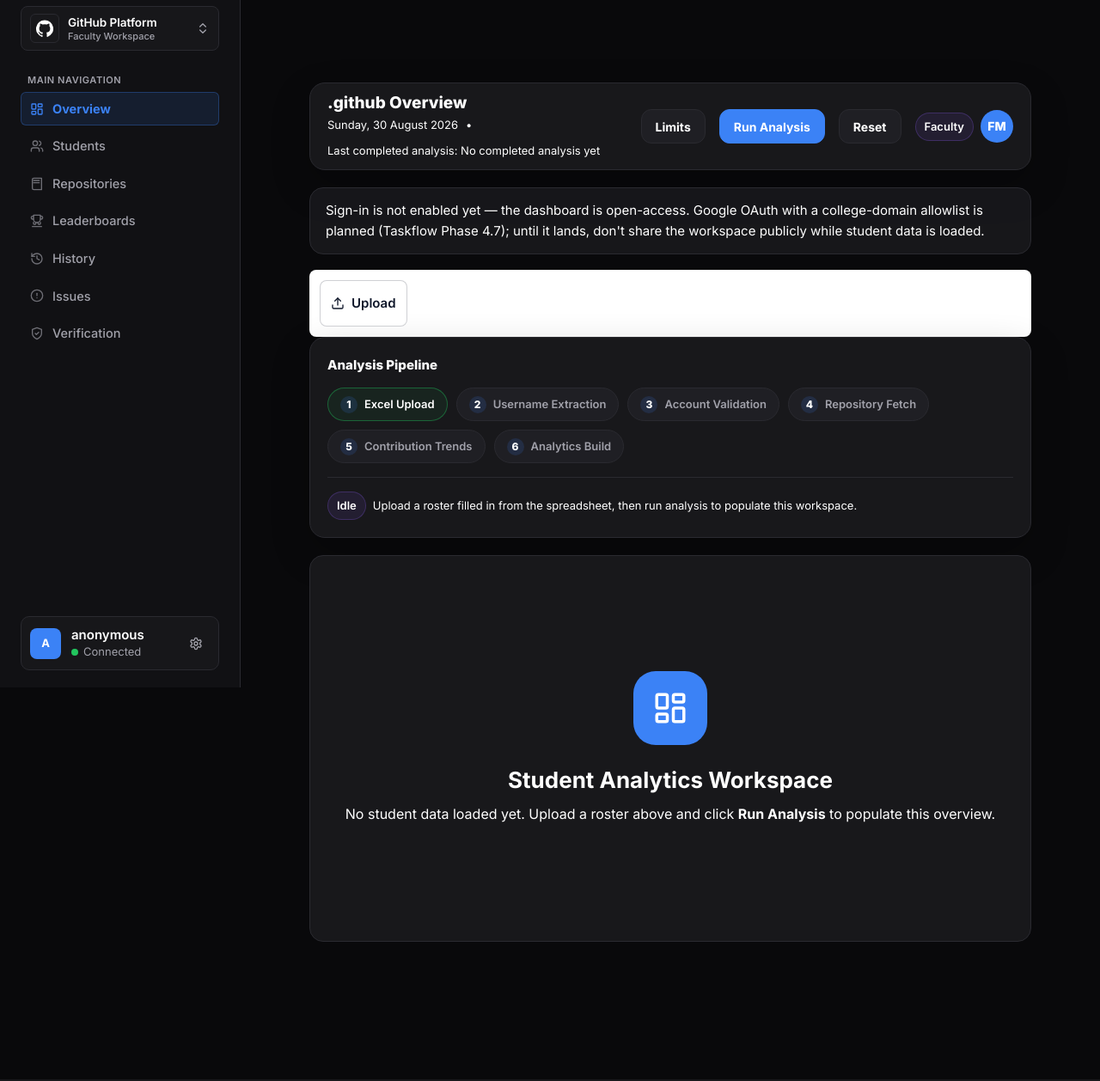
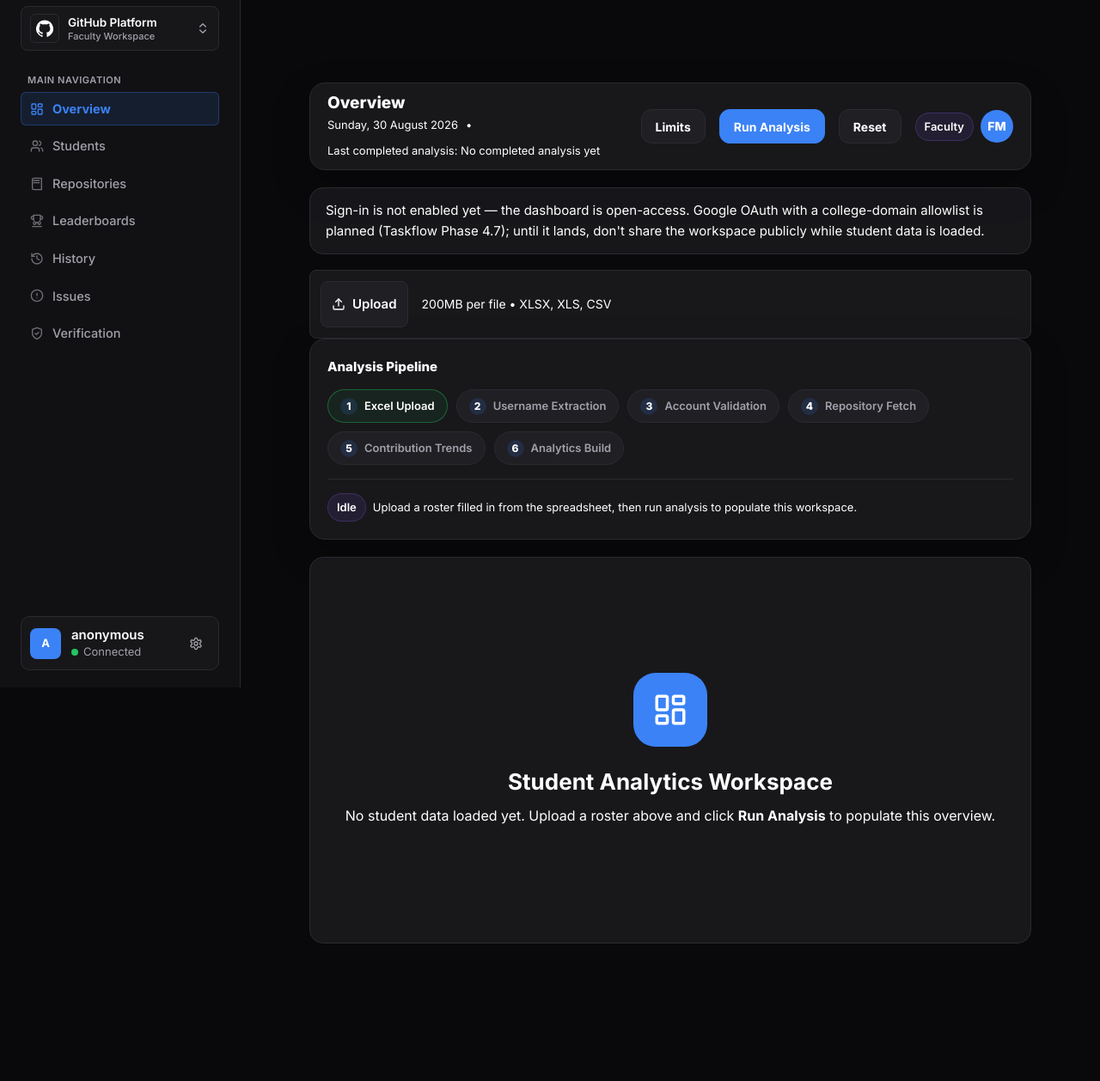
Before and after one commit to Horrid-12/Student-Analytics, a FastAPI app: page / in a window 1280 px wide. Shown: the whole page at 86% size. Run offline with FastAPI, Linux system fonts and the light colour scheme; data that the repository does not hold is empty; some libraries are stand-ins or nearby versions.

Commit message:
fix: batch resolution of BUG-086, BUG-087, BUG-088 (theme-aware charts, upload bar, copy typos)

```diff
--- a/app/charts.py
+++ b/app/charts.py
@@ -13,9 +13,10 @@ PURPLE = "#8B5CF6"
 DONUT_COLORS = ["#3B82F6", "#22C55E", "#F59E0B", "#EF4444", "#8B5CF6", "#14B8A6"]
 
 _AXIS = dict(
-    gridcolor="rgba(42, 42, 48, 0.55)",
-    color="#2A2A30",
-    tickfont=dict(color="#A1A1AA", size=13, family="Inter"),
+    # BUG-086: neutral placeholders — theme-aware values injected by charts.html macro at render time.
+    gridcolor="transparent",
+    color="transparent",
+    tickfont=dict(color="transparent", size=13, family="Inter"),
 )
 
 
@@ -25,10 +26,11 @@ def _layout(fig, title, height):
         height=height,
         paper_bgcolor="rgba(0,0,0,0)",
         plot_bgcolor="rgba(0,0,0,0)",
-        font=dict(color="#A1A1AA", family="Inter"),
+        font=dict(color="transparent", family="Inter"),
         margin=dict(l=10, r=10, t=40 if title else 8, b=10),
         showlegend=False,
-        hoverlabel=dict(bgcolor="#1F1F24", bordercolor="#2A2A30", font=dict(color="#FFFFFF")),
+        # BUG-086: hoverlabel colours injected by JS — placeholder keeps structure valid.
+        hoverlabel=dict(bgcolor="transparent", bordercolor="transparent", font=dict(color="transparent")),
     )
     return fig
 
@@ -44,7 +46,7 @@ def donut(labels, values, title=None, colors=None):
             sort=False,
             marker=dict(colors=colors or DONUT_COLORS[: len(values)]),
             textinfo="label+percent",
-            textfont=dict(color="#FFFFFF", size=12),
+            textfont=dict(color="transparent", size=12),  # BUG-086: injected by JS
             hovertemplate="%{label}: %{value}<extra></extra>",
         )
     )
@@ -52,11 +54,11 @@ def donut(labels, values, title=None, colors=None):
         title=title,
         paper_bgcolor="rgba(0,0,0,0)",
         plot_bgcolor="rgba(0,0,0,0)",
-        font=dict(color="#A1A1AA", family="Inter"),
+        font=dict(color="transparent", family="Inter"),  # BUG-086: injected by JS
         margin=dict(l=10, r=10, t=40 if title else 12, b=10),
         showlegend=True,
         height=260,
-        hoverlabel=dict(bgcolor="#1F1F24", bordercolor="#2A2A30", font=dict(color="#FFFFFF")),
+        hoverlabel=dict(bgcolor="transparent", bordercolor="transparent", font=dict(color="transparent")),
         legend=dict(orientation="h", yanchor="bottom", y=-0.12),
     )
     return fig.to_dict()
--- a/app/templates/macros/charts.html
+++ b/app/templates/macros/charts.html
@@ -4,8 +4,42 @@
 <script>
 /* <![CDATA[ */
 (function () {
-  var data = {{ fig | tojson }};
-  Plotly.react(document.getElementById('{{ id }}'), data, {responsive: true});
+  /* BUG-086: theme-aware Plotly renderer.
+     Palette values mirror theme.css :root (dark) and [data-theme="light"]. */
+  var PALETTES = {
+    dark:  { grid: 'rgba(42,42,48,0.55)', tick: '#A1A1AA', hover_bg: '#1F1F24', hover_border: '#2A2A30', hover_font: '#FFFFFF', font: '#A1A1AA' },
+    light: { grid: 'rgba(203,213,225,0.7)', tick: '#64748B', hover_bg: '#FFFFFF',  hover_border: '#CBD5E1', hover_font: '#0F172A',  font: '#64748B'  }
+  };
+
+  function palette() {
+    return PALETTES[document.documentElement.dataset.theme] || PALETTES.dark;
+  }
+
+  function themeLayout() {
+    var p = palette();
+    return {
+      font: { color: p.font, family: 'Inter' },
+      hoverlabel: { bgcolor: p.hover_bg, bordercolor: p.hover_border, font: { color: p.hover_font } },
+      xaxis: { gridcolor: p.grid, color: p.grid, tickfont: { color: p.tick, size: 13, family: 'Inter' } },
+      yaxis: { gridcolor: p.grid, color: p.grid, tickfont: { color: p.tick, size: 13, family: 'Inter' } },
+      legend: { font: { color: p.font } }
+    };
+  }
+
+  var el = document.getElementById('{{ id }}');
+  var figData = {{ fig | tojson }};
+
+  function render() {
+    var layout = Object.assign({}, figData.layout || {}, themeLayout());
+    Plotly.react(el, figData.data || figData, layout, { responsive: true });
+  }
+
+  render();
+
+  /* Re-render whenever the user toggles the theme (Settings page writes gsad_theme_v1). */
+  window.addEventListener('storage', function (e) {
+    if (e.key === 'gsad_theme_v1') { render(); }
+  });
 })();
 /* ]]> */
 </script>
--- a/app/templates/pages/history.html
+++ b/app/templates/pages/history.html
@@ -6,7 +6,7 @@
 <div class="topbar-card">
   <div class="topbar">
     <div style="display:flex; flex-direction:column; justify-content:center; min-width:0;">
-      <div class="topbar-title" style="font-size:19px; font-weight:800; line-height:1.2;">Run History</div>
+      <div class="topbar-title">Run History</div>
       <div class="topbar-meta" style="margin-top:3px; font-size:13px;">
         <span>{{ topbar_date }}</span><span>&bull;</span>
         <span>{{ payload.count }} recorded run{{ payload.count | pluralize }}</span>
--- a/app/templates/pages/issues.html
+++ b/app/templates/pages/issues.html
@@ -5,7 +5,7 @@
 <div class="topbar-card">
   <div class="topbar">
     <div style="display:flex; flex-direction:column; justify-content:center; min-width:0;">
-      <div class="topbar-title" style="font-size:19px; font-weight:800; line-height:1.2;">Open Issues</div>
+      <div class="topbar-title">Open Issues</div>
       <div class="topbar-meta" style="margin-top:3px; font-size:13px;">
         <span>{{ topbar_date }}</span><span>&bull;</span>
         <span>{{ payload.total }} student issues</span>
--- a/app/templates/pages/leaderboards.html
+++ b/app/templates/pages/leaderboards.html
@@ -6,7 +6,7 @@
 <div class="topbar-card">
   <div class="topbar">
     <div style="display:flex; flex-direction:column; justify-content:center; min-width:0;">
-      <div class="topbar-title" style="font-size:19px; font-weight:800; line-height:1.2;">Leaderboards</div>
+      <div class="topbar-title">Leaderboards</div>
       <div class="topbar-meta" style="margin-top:3px; font-size:13px;">
         <span>{{ topbar_date }}</span><span>&bull;</span>
         <span>{{ payload.total }} students ranked</span>
--- a/app/templates/pages/overview.html
+++ b/app/templates/pages/overview.html
@@ -8,7 +8,7 @@
 <div class="topbar-card">
   <div class="topbar">
     <div style="display:flex; flex-direction:column; justify-content:center; min-width:0;">
-      <div class="topbar-title" style="font-size:19px; font-weight:800; line-height:1.2;">.github Overview</div>
+      <div class="topbar-title">Overview</div>
       <div class="topbar-meta" style="margin-top:3px; font-size:13px;">
         <span>{{ topbar_date }}</span>
         <span>&bull;</span>
--- a/app/templates/pages/repositories.html
+++ b/app/templates/pages/repositories.html
@@ -5,7 +5,7 @@
 <div class="topbar-card">
   <div class="topbar">
     <div style="display:flex; flex-direction:column; justify-content:center; min-width:0;">
-      <div class="topbar-title" style="font-size:19px; font-weight:800; line-height:1.2;">Repositories</div>
+      <div class="topbar-title">Repositories</div>
       <div class="topbar-meta" style="margin-top:3px; font-size:13px;">
         <span>{{ topbar_date }}</span><span>&bull;</span>
         <span>{{ payload.total }} repositories</span>
--- a/app/templates/pages/settings.html
+++ b/app/templates/pages/settings.html
@@ -5,7 +5,7 @@
 <div class="topbar-card">
   <div class="topbar">
     <div style="display:flex; flex-direction:column; justify-content:center; min-width:0;">
-      <div class="topbar-title" style="font-size:19px; font-weight:800; line-height:1.2;">Settings</div>
+      <div class="topbar-title">Settings</div>
       <div class="topbar-meta" style="margin-top:3px; font-size:13px;">
         <span>{{ topbar_date }}</span><span>&bull;</span>
         <span>Platform preferences &amp; storage state</span>
--- a/app/templates/pages/students.html
+++ b/app/templates/pages/students.html
@@ -6,7 +6,7 @@
 <div class="topbar-card">
   <div class="topbar">
     <div style="display:flex; flex-direction:column; justify-content:center; min-width:0;">
-      <div class="topbar-title" style="font-size:19px; font-weight:800; line-height:1.2;">Students</div>
+      <div class="topbar-title">Students</div>
       <div class="topbar-meta" style="margin-top:3px; font-size:13px;">
         <span>{{ topbar_date }}</span><span>&bull;</span>
         <span>{{ payload.total }} students</span>
--- a/app/templates/pages/verification.html
+++ b/app/templates/pages/verification.html
@@ -5,7 +5,7 @@
 <div class="topbar-card">
   <div class="topbar">
     <div style="display:flex; flex-direction:column; justify-content:center; min-width:0;">
-      <div class="topbar-title" style="font-size:19px; font-weight:800; line-height:1.2;">Verification</div>
+      <div class="topbar-title">Verification</div>
       <div class="topbar-meta" style="margin-top:3px; font-size:13px;">
         <span>{{ topbar_date }}</span><span>&bull;</span>
         <span>{{ payload.total }} students</span>
--- a/app/templates/partials/topbar.html
+++ b/app/templates/partials/topbar.html
@@ -1,7 +1,7 @@
 <div class="topbar-card">
   <div class="topbar">
     <div style="display:flex; flex-direction:column; justify-content:center; min-width:0;">
-      <div class="topbar-title" style="font-size:19px; font-weight:800; line-height:1.2;">{{ title }}</div>
+      <div class="topbar-title">{{ title }}</div>
       <div class="topbar-meta" style="margin-top:3px; font-size:13px;">
         <span>{{ topbar_date }}</span>
         <span>&bull;</span>
--- a/static/layout.css
+++ b/static/layout.css
@@ -183,14 +183,15 @@ button {
     color: var(--text);
 }
 
-/* Uploader bar — clones the LIVE legacy stFileUploader dropzone anatomy
-   (white bar, radius 8, Browse-files button, muted hints). */
+/* Uploader bar — BUG-087: uses theme tokens so the control adapts to both
+   dark and light themes instead of hardcoding white. */
 .upload-bar {
     display: flex;
     align-items: center;
     flex-wrap: wrap;
     gap: 16px;
-    background: #FFFFFF;
+    background: var(--card);
+    border: 1px solid var(--border);
     border-radius: 8px;
     padding: 12px;
     min-height: 68px;
@@ -202,25 +203,25 @@ button {
     align-items: center;
     justify-content: center;
     gap: 8px;
-    background: #FFFFFF;
-    border: 1px solid rgba(15, 23, 42, 0.2);
+    background: var(--card-soft);
+    border: 1px solid var(--border);
     border-radius: 8px;
     min-height: 40px;
     padding: 6px 12px;
-    color: #0F172A;
+    color: var(--text);
     font-size: 15px;
     font-weight: 600;
     cursor: pointer;
-    transition: background 150ms ease;
+    transition: background 150ms ease, border-color 150ms ease;
 }
 
 .upload-browse:hover {
-    background: #F1F5F9;
+    background: var(--hover-bg);
 }
 
 .upload-hint {
     font-size: 14px;
-    color: rgba(15, 23, 42, 0.6);
+    color: var(--muted);
 }
 
 /* Buttons — replicates Streamlit button styling (style.css 1043-1089). */
--- a/static/style.css
+++ b/static/style.css
@@ -709,9 +709,9 @@ h1, h2, h3 {
 }
 
 .topbar-title {
-    font-size: 24px;
+    font-size: 19px;
     font-weight: 800;
-    line-height: 1.15;
+    line-height: 1.2;
 }
 
 .topbar-meta {
```
Also changed, not shown: Bug Tracker.md (+7 -6 lines).
